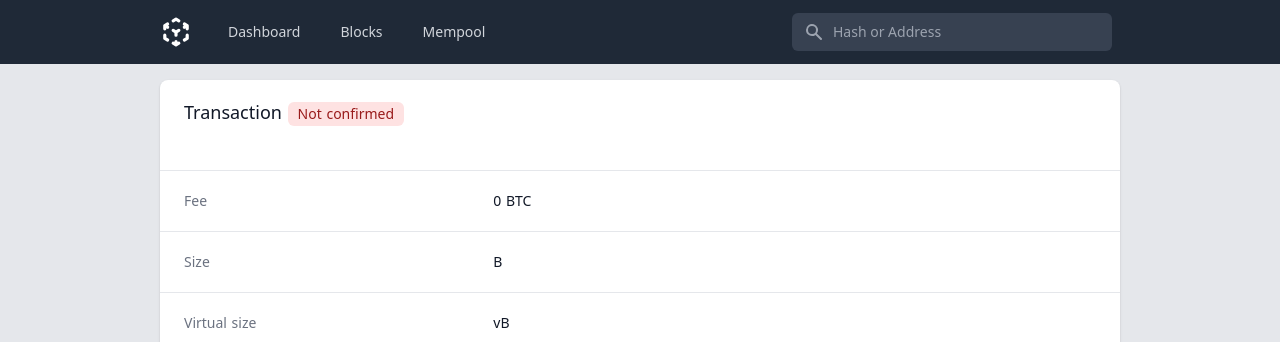
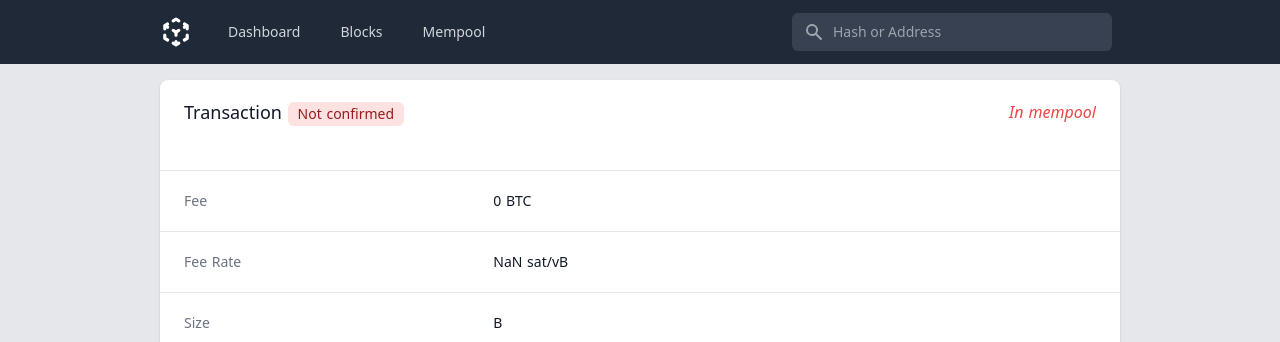
Before and after one commit to MCM-Mike/selfhosted-private-btc-explorer, a Vue app in the folder frontend/: page /transactions/1 in a window 1280 px wide. Shown: the top 342 px of the page. Built offline with nearby package versions, Linux system fonts and the light colour scheme; no server answers.

Commit message:
Added fields to TransactionInfo

```diff
--- a/frontend/src/components/TransactionInfo.vue
+++ b/frontend/src/components/TransactionInfo.vue
@@ -22,10 +22,8 @@
           </svg>
         </p>
       </div>
-      <p class="text-gray-500" v-if="transaction.time">{{ new Intl.DateTimeFormat('default', {
-        dateStyle: 'medium',
-        timeStyle: 'medium'
-      }).format(new Date(transaction.time * 1000)) }} ({{ timeSince(new Date(transaction.time * 1000)) }} ago)</p>
+      <p v-if="transaction.time" class="text-gray-500">{{ date }} ({{ timeSince(new Date(transaction.time * 1000)) }} ago)</p>
+      <p v-else class="text-red-500 italic">In mempool</p>
     </div>
     <div class="border-t border-gray-200 px-4 py-5 sm:p-0">
       <dl class="sm:divide-y sm:divide-gray-200">
@@ -37,15 +35,15 @@
             {{ totalFees }} BTC
           </dd>
         </div>
-<!--        <div class="py-4 sm:py-5 sm:grid sm:grid-cols-3 sm:gap-4 sm:px-6">-->
-<!--          <dt class="text-sm font-medium text-gray-500">-->
-<!--            Fee Rate-->
-<!--          </dt>-->
-<!--          <dd class="mt-1 text-sm text-gray-900 sm:mt-0 sm:col-span-2">-->
-<!--            68.5 sat/vB-->
-<!--            <span class="badge bg-green-100 text-green-800">Optimal</span>-->
-<!--          </dd>-->
-<!--        </div>-->
+        <div class="py-4 sm:py-5 sm:grid sm:grid-cols-3 sm:gap-4 sm:px-6">
+          <dt class="text-sm font-medium text-gray-500">
+            Fee Rate
+          </dt>
+          <dd class="mt-1 text-sm text-gray-900 sm:mt-0 sm:col-span-2">
+            {{ (feesPerVByte * 100000000).toFixed(2) }} sat/vB
+            <!-- <span class="badge bg-green-100 text-green-800">Optimal</span> -->
+          </dd>
+        </div>
         <div class="py-4 sm:py-5 sm:grid sm:grid-cols-3 sm:gap-4 sm:px-6">
           <dt class="text-sm font-medium text-gray-500">
             Size
@@ -91,6 +89,9 @@ export default {
     transaction: Object
   },
   computed: {
+    date() {
+      return `${new Date(this.transaction.time * 1000).toLocaleDateString()}, ${new Date(this.transaction.time * 1000).toLocaleTimeString()}`
+    },
     totalOutputValue() {
       if (!this.transaction.vout) return 0
       let totalOutputValue = 0
@@ -110,6 +111,9 @@ export default {
     },
     totalFees() {
       return this.totalInputValue - this.totalOutputValue
+    },
+    feesPerVByte() {
+      return this.totalFees / this.transaction.vsize
     }
   },
   methods: {
--- a/frontend/src/views/Transaction.vue
+++ b/frontend/src/views/Transaction.vue
@@ -1,19 +1,18 @@
 <template>
   <div class="grid gap-3">
-    <TransactionDetails :transaction="transaction"/>
+    <TransactionInfo :transaction="transaction"/>
     <TransactionInputsAndOutputs :txid="$route.params.id" />
   </div>
 </template>
 
 <script>
-import TransactionDetails from "../components/TransactionInfo";
+import TransactionInfo from "../components/TransactionInfo";
 import socket from "@/plugins/socket.io";
 import TransactionInputsAndOutputs from "@/components/TransactionInputsAndOutputs";
 
-
 export default {
   name: "transaction",
-  components: {TransactionDetails, TransactionInputsAndOutputs},
+  components: {TransactionInfo, TransactionInputsAndOutputs},
   methods: {},
   data: () => ({
     transaction: {}
```
